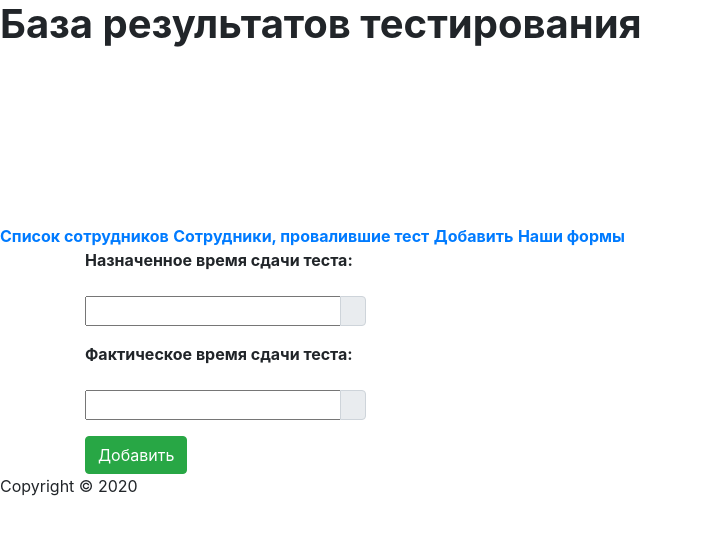
After one commit to FidelSol/AlkotesterDB, a Django app: page /poll/tests in a window 1280 px wide. The commit adds this page. Shown: the top 535 px of the page, without its empty margins (0-702 px from the left). Run offline with Django 3.2, Linux system fonts and the light colour scheme; some libraries are stand-ins or nearby versions.

Commit message:
Add files via upload

```diff
--- /dev/null
+++ b/Test_project/poll/templates/poll/tests.html
@@ -0,0 +1,29 @@
+{% extends "poll/layout/base.html" %}
+
+{% load crispy_forms_tags %}
+
+{% block content %}
+<div class="container">
+    <script src="https://ajax.googleapis.com/ajax/libs/jquery/1.8.3/jquery.min.js"></script>
+    <link href="{{ STATIC_URL }}css/bootstrap.css" rel="stylesheet" type="text/css"/>
+    <script src="{{ STATIC_URL }}js/bootstrap.js"></script>
+    {{ form.media }}
+
+    <form  action="" method="POST">
+                {% csrf_token %}
+
+        <p><label><b>Назначенное время сдачи теста:</b></label>
+            <div class="input-group date" id="expected_time" data-target-input="nearest">
+                {{ form.expected_time }}
+            <div class="input-group-append" data-target="#expected_time" data-toggle="datetimepicker">
+                <div class="input-group-text"><i class="fa fa-calendar"></i></div></div></div></p>
+
+            <p><label><b>Фактическое время сдачи теста:</b></label>
+            <div class="input-group date" id="result_time" data-target-input="nearest">
+                 {{ form.result_time }}
+            <div class="input-group-append" data-target="#result_time" data-toggle="datetimepicker">
+                <div class="input-group-text"><i class="fa fa-calendar"></i></div>
+            </div></div></p>
+        <button type="submit" class="btn btn-success">Добавить</button></form>
+</div>
+{% endblock %}
```
Also changed, not shown: Test_project/poll/templates/poll/set.html (+18 -5 lines), Test_project/poll/templates/poll/detail.html (line endings or trailing spaces), Test_project/poll/templates/poll/fail.html (line endings or trailing spaces), Test_project/poll/templates/poll/index.html (line endings or trailing spaces).
